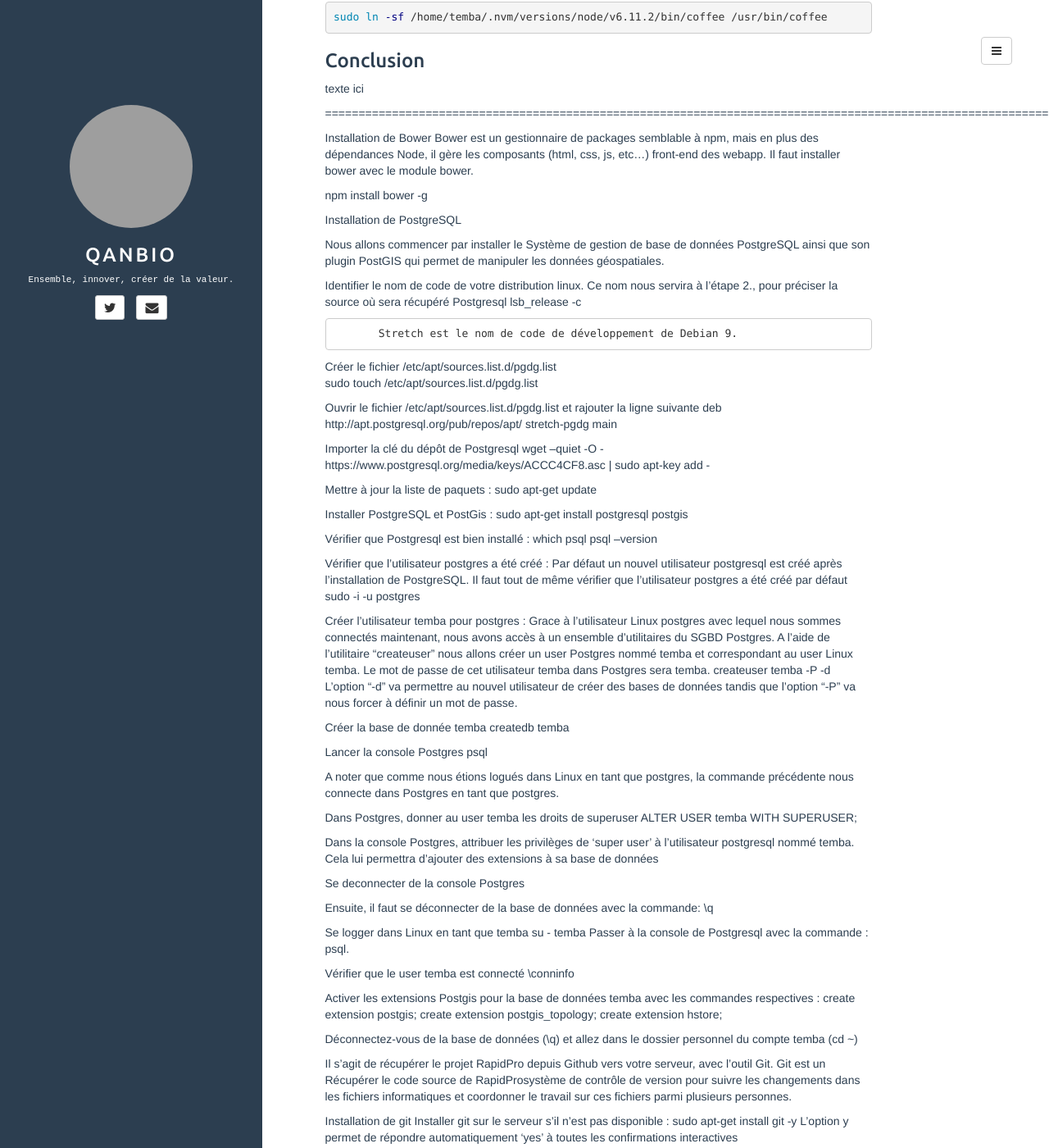
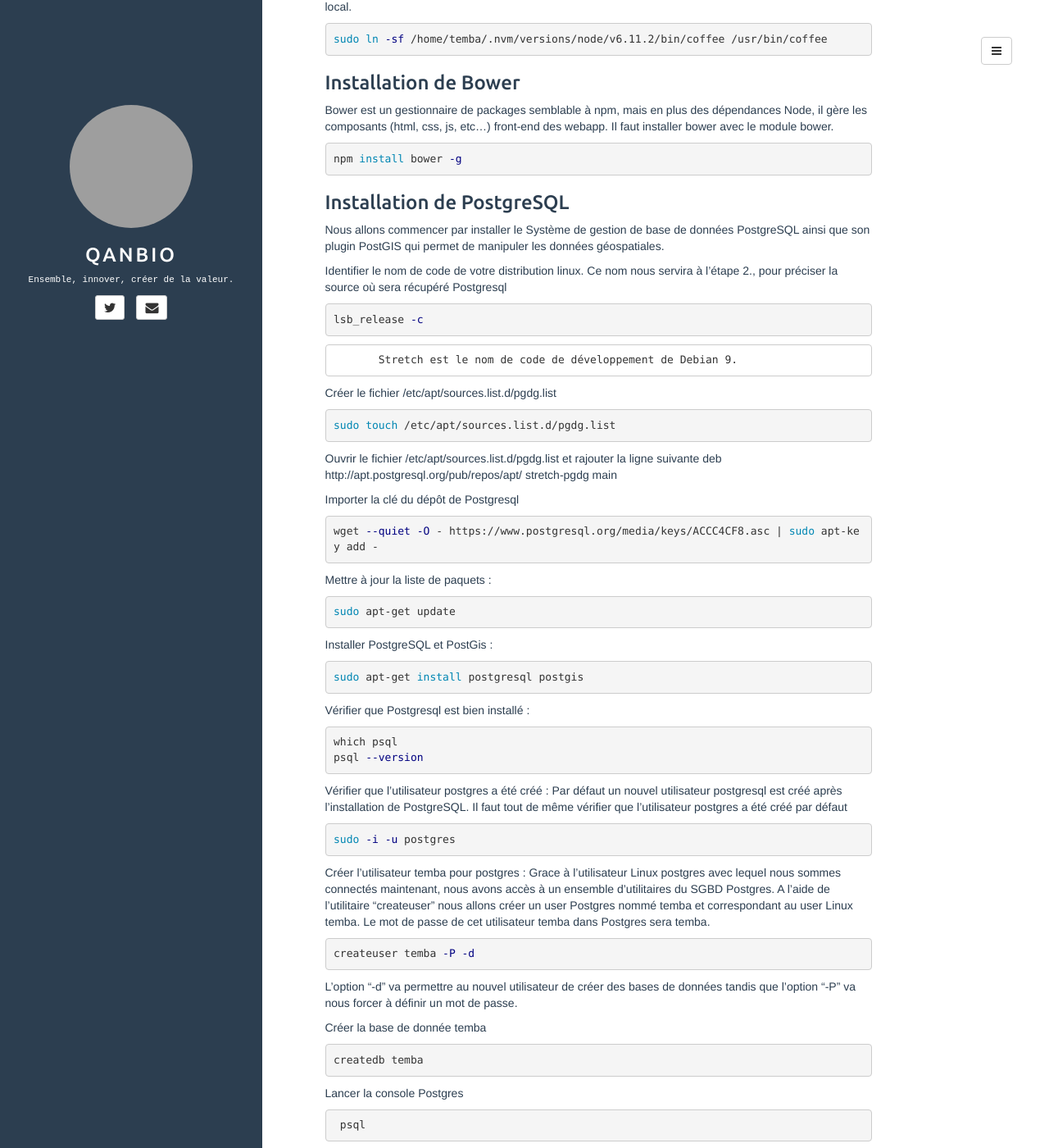
Before and after one commit to qanbio/blog, a Jekyll site: the page built from _posts/2017-08-31-rapidpro-installation-serveur-debian.md, in a window 1280 px wide and 1400 px high, scrolled down 3327 px. Shown: the whole window at 82% size. Built offline with Jekyll 4.4.1, drawn with Linux system fonts in a browser that asks for light colours; comment, search, counter and statistics services are not loaded; some of the changed text lies outside the part shown; grey boxes are pictures that could not be loaded.

Commit message:
RapidPro installation de postgress

```diff
--- a/_posts/2017-08-31-rapidpro-installation-serveur-debian.md
+++ b/_posts/2017-08-31-rapidpro-installation-serveur-debian.md
@@ -142,7 +142,7 @@ sudo ln -sf /home/temba/.nvm/versions/node/v6.11.2/bin/lessc /usr/bin/lessc
 {% endhighlight %}
 
 
-###Installation de CoffeeScript
+### Installation de CoffeeScript
 A présent, nous allons installer les outils de développement web côté serveur. Il s’agit de CoffeeScript un langage au dessus de JavaScript qui apporte un peu de sucre syntaxique au langage.
 
 Installer CoffeeScript
@@ -155,6 +155,115 @@ Une fois l’installation terminée, les commandes ‘coffee’ et ‘cake’, v
 {% highlight bash %}
 sudo ln -sf /home/temba/.nvm/versions/node/v6.11.2/bin/coffee /usr/bin/coffee
 {% endhighlight %}
+
+### Installation de Bower
+ Bower est un gestionnaire de packages semblable à npm, mais  en plus des dépendances Node, il gère les composants (html, css, js, etc...) front-end des webapp. Il faut installer bower avec le module bower.
+
+{% highlight bash %}
+npm install bower -g
+{% endhighlight %}
+
+### Installation de PostgreSQL
+Nous allons commencer par installer le Système de gestion de base de données PostgreSQL ainsi que son plugin PostGIS qui permet de manipuler les données géospatiales.
+
+Identifier le nom de code de votre distribution linux. Ce nom nous servira à l’étape 2.,  pour préciser la source où sera récupéré Postgresql
+{% highlight bash %}
+lsb_release -c
+{% endhighlight %}
+
+           Stretch est le nom de code de développement de Debian 9.
+
+Créer le fichier /etc/apt/sources.list.d/pgdg.list
+{% highlight bash %}
+sudo touch /etc/apt/sources.list.d/pgdg.list
+{% endhighlight %}
+
+Ouvrir le fichier /etc/apt/sources.list.d/pgdg.list  et rajouter la ligne suivante
+deb http://apt.postgresql.org/pub/repos/apt/ stretch-pgdg main
+
+Importer la clé du dépôt de Postgresql
+{% highlight bash %}
+wget --quiet -O - https://www.postgresql.org/media/keys/ACCC4CF8.asc | sudo apt-key add -
+{% endhighlight %}
+
+Mettre à jour la liste de paquets :
+{% highlight bash %}
+sudo apt-get update
+{% endhighlight %}
+
+Installer PostgreSQL et PostGis :
+{% highlight bash %}
+sudo apt-get install postgresql postgis
+{% endhighlight %}
+
+Vérifier que Postgresql est bien installé :
+{% highlight bash %}
+which psql
+psql --version
+{% endhighlight %}
+
+Vérifier que l’utilisateur postgres a été créé :
+Par défaut un nouvel utilisateur postgresql est créé après l’installation de PostgreSQL. Il faut tout de même vérifier que l’utilisateur postgres a été créé par défaut
+{% highlight bash %}
+sudo -i -u postgres
+{% endhighlight %}
+
+Créer l’utilisateur temba pour postgres :
+Grace à l’utilisateur Linux postgres avec lequel nous sommes connectés maintenant, nous avons accès à un ensemble d'utilitaires du SGBD Postgres. A l’aide de l’utilitaire “createuser” nous allons créer un user Postgres nommé temba et correspondant au user Linux temba. Le mot de passe de cet utilisateur temba dans Postgres sera temba.
+{% highlight bash %}
+createuser temba -P -d
+{% endhighlight %}
+L’option “-d” va permettre au nouvel utilisateur de créer des bases de données tandis que l’option “-P” va nous forcer à définir un mot de passe.
+
+Créer la base de donnée temba
+{% highlight bash %}
+createdb temba
+{% endhighlight %}
+
+Lancer la console Postgres
+{% highlight bash %}
+ psql
+{% endhighlight %}
+
+A noter que comme nous étions logués dans Linux en tant que postgres, la commande précédente nous connecte dans Postgres en tant que postgres.
+
+Dans Postgres, donner au user temba les droits de superuser
+{% highlight bash %}
+ALTER USER temba WITH SUPERUSER;
+{% endhighlight %}
+
+Dans la console Postgres, attribuer les privilèges de ‘super user’ à l’utilisateur postgresql nommé temba. Cela lui permettra d’ajouter des extensions à sa base de données
+
+Se deconnecter de la console Postgres
+
+Ensuite, il faut se déconnecter de la base de données avec la commande:
+{% highlight bash %}
+\q
+{% endhighlight %}
+Se logger dans Linux en tant que temba
+{% highlight bash %}
+su - temba
+{% endhighlight %}
+Passer à la console de Postgresql avec la commande :
+{% highlight bash %}
+psql
+{% endhighlight %}
+Vérifier que le user temba est connecté
+{% highlight bash %}
+\conninfo
+{% endhighlight %}
+
+
+Activer les extensions Postgis pour la base de données temba avec les commandes respectives :
+{% highlight bash %}
+create extension postgis;
+create extension postgis_topology;
+create extension hstore;
+{% endhighlight %}
+
+Déconnectez-vous de la base de données (\q) et allez dans le dossier personnel du compte temba (cd ~)
+
+
 ### Conclusion
 texte ici
 
@@ -169,95 +278,6 @@ texte ici
 {% endhighlight %}
 
 ======================================================================================================================================================================
-
-Installation de Bower
- Bower est un gestionnaire de packages semblable à npm, mais  en plus des dépendances Node, il gère les composants (html, css, js, etc...) front-end des webapp. Il faut installer bower avec le module bower.
-
-npm install bower -g
-
-Installation de PostgreSQL
-
-Nous allons commencer par installer le Système de gestion de base de données PostgreSQL ainsi que son plugin PostGIS qui permet de manipuler les données géospatiales.
-
-Identifier le nom de code de votre distribution linux. Ce nom nous servira à l’étape 2.,  pour préciser la source où sera récupéré Postgresql
-lsb_release -c
-
-           Stretch est le nom de code de développement de Debian 9.
-
-Créer le fichier /etc/apt/sources.list.d/pgdg.list
-sudo touch /etc/apt/sources.list.d/pgdg.list
-
-Ouvrir le fichier /etc/apt/sources.list.d/pgdg.list  et rajouter la ligne suivante
-deb http://apt.postgresql.org/pub/repos/apt/ stretch-pgdg main
-
-
-Importer la clé du dépôt de Postgresql
-wget --quiet -O - https://www.postgresql.org/media/keys/ACCC4CF8.asc | sudo apt-key add -
-
-
-
-Mettre à jour la liste de paquets :
-sudo apt-get update
-
-Installer PostgreSQL et PostGis :
-sudo apt-get install postgresql postgis
-
-Vérifier que Postgresql est bien installé :
-which psql
-psql --version
-
-
-Vérifier que l’utilisateur postgres a été créé :
-Par défaut un nouvel utilisateur postgresql est créé après l’installation de PostgreSQL. Il faut tout de même vérifier que l’utilisateur postgres a été créé par défaut
-sudo -i -u postgres
-
-
-
-Créer l’utilisateur temba pour postgres :
-Grace à l’utilisateur Linux postgres avec lequel nous sommes connectés maintenant, nous avons accès à un ensemble d'utilitaires du SGBD Postgres. A l’aide de l’utilitaire “createuser” nous allons créer un user Postgres nommé temba et correspondant au user Linux temba. Le mot de passe de cet utilisateur temba dans Postgres sera temba.
-createuser temba -P -d
-L’option “-d” va permettre au nouvel utilisateur de créer des bases de données tandis que l’option “-P” va nous forcer à définir un mot de passe.
-
-Créer la base de donnée temba
-createdb temba
-
-Lancer la console Postgres
- psql
-
-A noter que comme nous étions logués dans Linux en tant que postgres, la commande précédente nous connecte dans Postgres en tant que postgres.
-
-Dans Postgres, donner au user temba les droits de superuser
-ALTER USER temba WITH SUPERUSER;
-
-Dans la console Postgres, attribuer les privilèges de ‘super user’ à l’utilisateur postgresql nommé temba. Cela lui permettra d’ajouter des extensions à sa base de données
-
-
-
-
-Se deconnecter de la console Postgres
-
-Ensuite, il faut se déconnecter de la base de données avec la commande:
-\q
-
-Se logger dans Linux en tant que temba
-su - temba
-Passer à la console de Postgresql avec la commande :
-psql.
-
-Vérifier que le user temba est connecté
-\conninfo
-
-
-
-Activer les extensions Postgis pour la base de données temba avec les commandes respectives :
-create extension postgis;
-create extension postgis_topology;
-create extension hstore;
-
-
-Déconnectez-vous de la base de données (\q) et allez dans le dossier personnel du compte temba (cd ~)
-
-
 
 Il s’agit de récupérer le projet RapidPro depuis Github vers votre serveur, avec l’outil Git. Git est un
  Récupérer le code source de RapidProsystème de contrôle de version pour suivre les changements dans les fichiers informatiques et coordonner le travail sur ces fichiers parmi plusieurs personnes.
```
